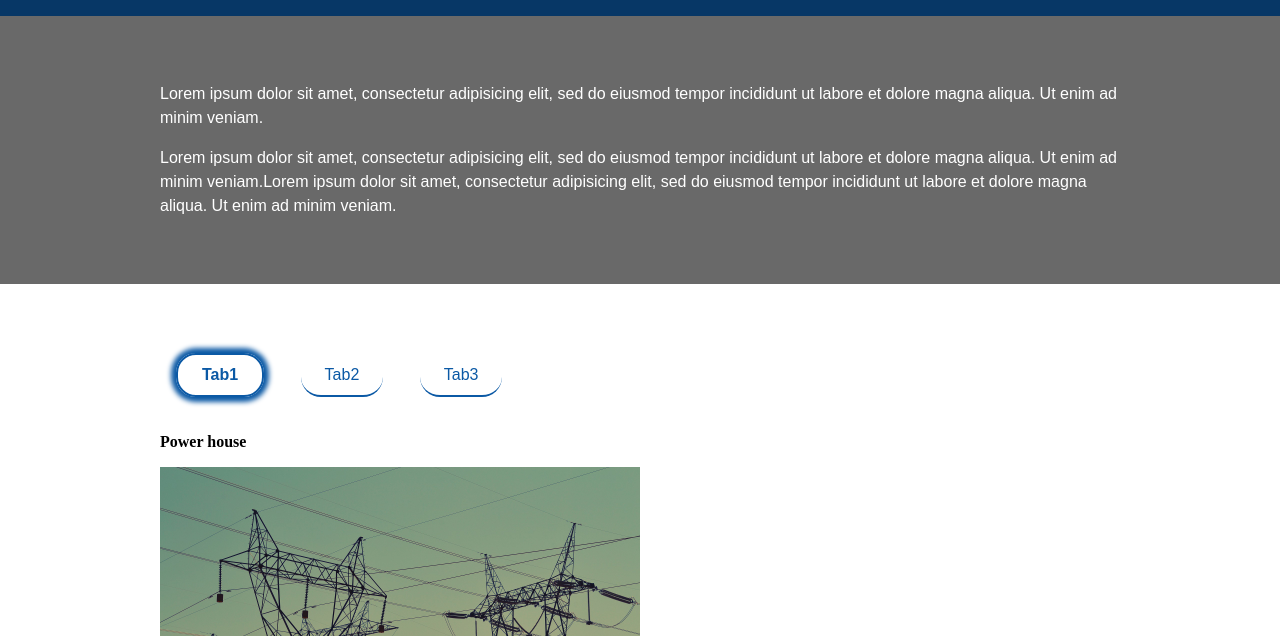
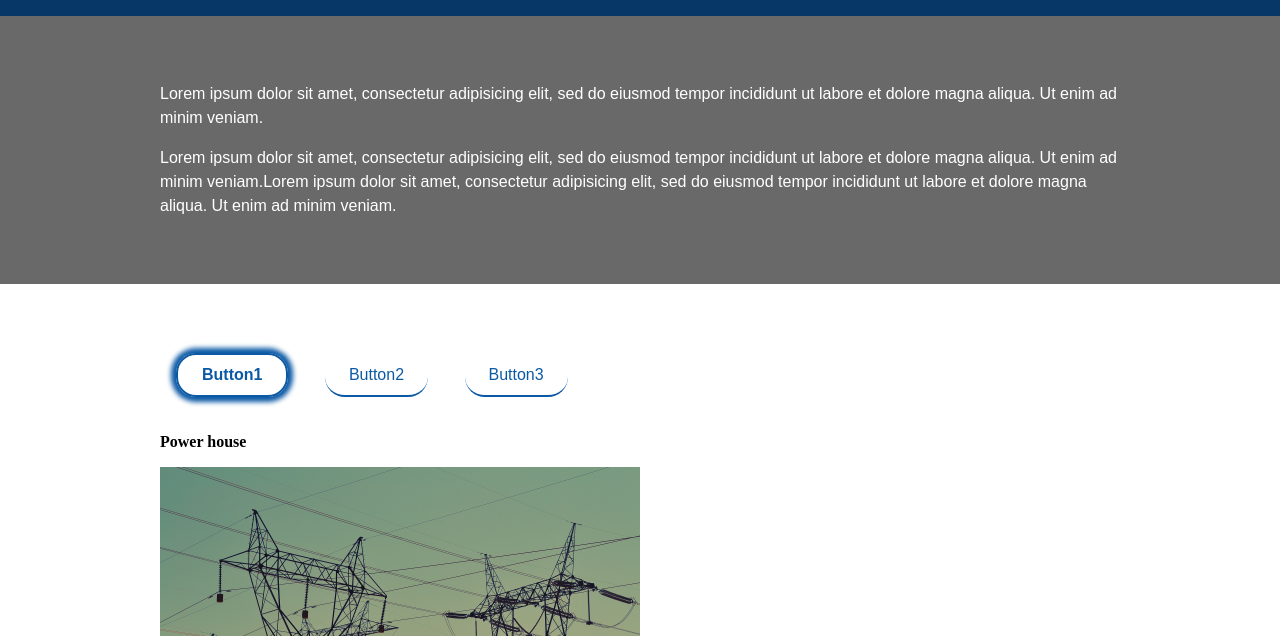
Before and after one commit to musk0005/green-energy, a plain HTML site: page index.html in a window 1280 px wide. Shown: the part 164-800 px from the top of the page. Drawn offline with Linux system fonts and the light colour scheme; a web font is replaced by a local one.

Commit message:
Update index.html

```diff
--- a/index.html
+++ b/index.html
@@ -52,9 +52,9 @@
 	<section id="main-content">
 		<div class="container">
 			<div class="tabs">
-				<a href="#tab1" type="button" id="active-button" class="tab">tab1</a>
-				<a href="#tab2" type="button" class="tab">tab2</a>
-				<a href="#tab3" type="button" class="tab">tab3</a>
+				<a href="#tab1" type="button" id="active-button" class="tab">button1</a>
+				<a href="#tab2" type="button" class="tab">button2</a>
+				<a href="#tab3" type="button" class="tab">button3</a>
 			</div>
 			<div class="content" id="tabdata">
 			</div>
```
